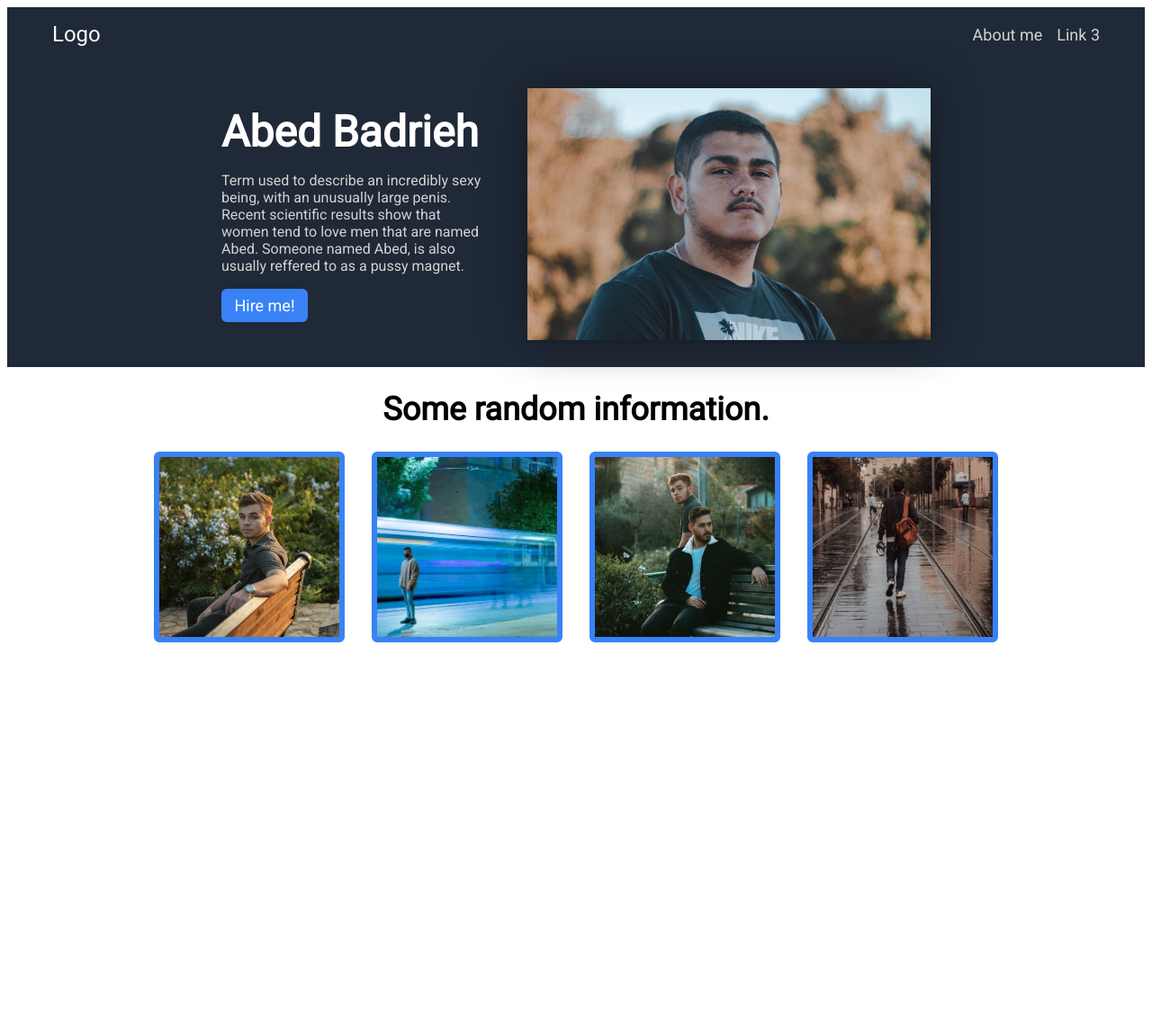
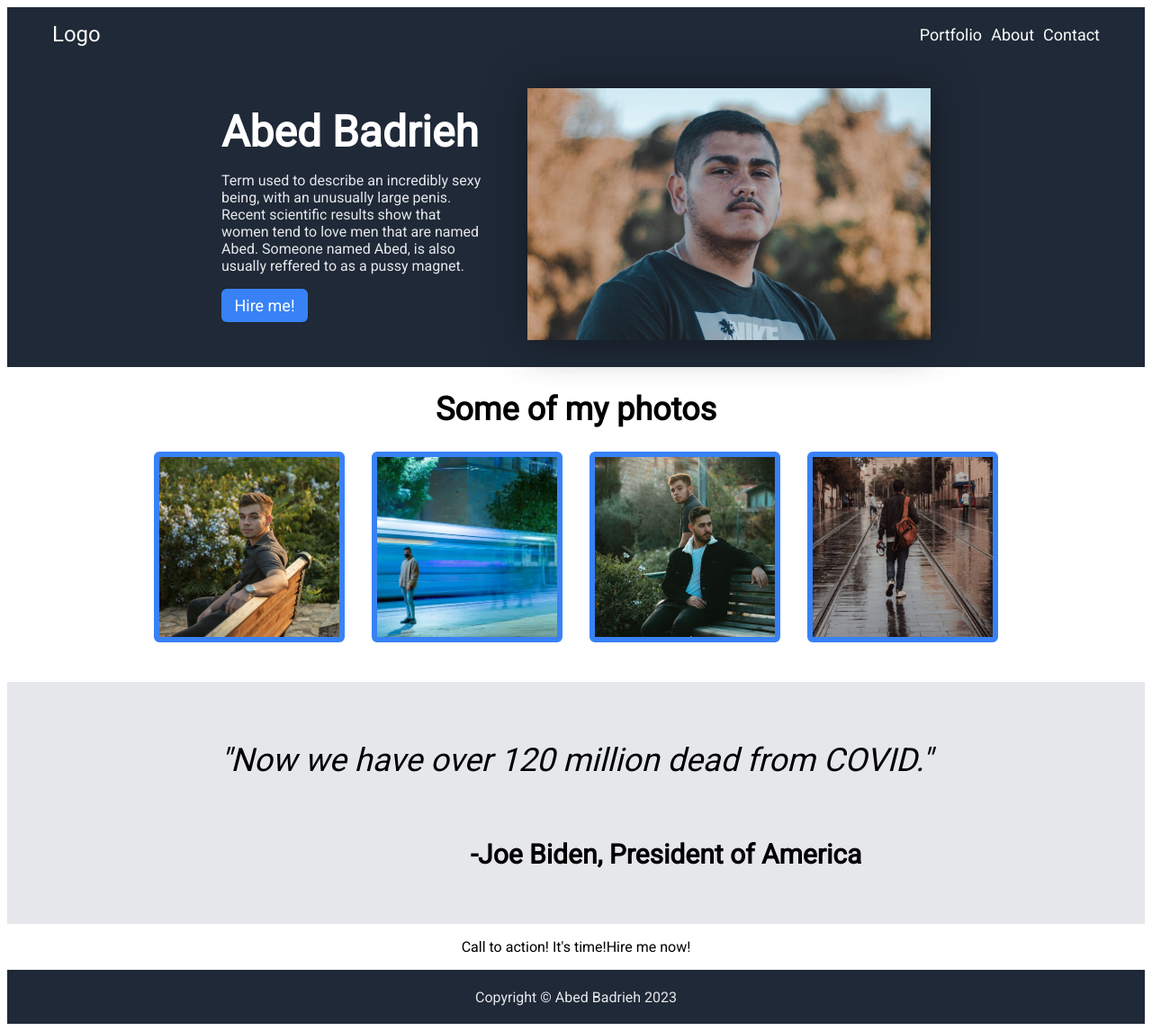
Before and after one commit to HamadAlsayed/landing-page, a plain HTML site: page index.html in a window 1280 px wide. Shown: the whole page at 90% size. Before the commit the page ends 808 px from the top, so only its background shows below. Drawn offline with Linux system fonts and the light colour scheme.

Commit message:
Add cta panel

```diff
--- a/css/style.css
+++ b/css/style.css
@@ -1,8 +1,7 @@
-html, body {
+body {
     display: flex;
     flex-direction: column;
     min-height: 100vh;
-    height: 100%;
     font-family: 'Roboto', sans-serif;
 }
 
@@ -14,13 +13,15 @@ a {
 ul {
     display: flex;
     list-style-type: none;
-    gap: 8px;
+    gap: 10px;
 }
 
 .header, .hero,
 .information, .reviews,
 .footer, .call-action,
-.image-container, .nav{
+.image-container, .nav,
+.quote, .call-action,
+.call-container{
     display: flex;
     align-items: center;
     justify-content: center;
@@ -29,15 +30,13 @@ ul {
 .header {
     background-color: #1F2937;
     min-height: 60px;
-
 }
 
 .nav {
     margin-right: 50px;
 }
-
 .nav a {
-    color: lightgrey;
+    color: #F9FAF8;
 }
 
 .logo {
@@ -51,6 +50,7 @@ ul {
     background-color: #1F2937;
     padding: 30px;
     gap: 40px;
+    flex-wrap: wrap;
 }
 
 .hero img {
@@ -71,9 +71,10 @@ ul {
     font-weight: bolder;
 }
 
-.paragraph {
-    color: lightgrey;
+.hero .paragraph {
+    color: #E5E7EB;
     max-width: 300px;
+
 }
 
 .sign-up {
@@ -101,6 +102,8 @@ ul {
 
 .image-container {
     gap: 30px;
+    flex-wrap: wrap;
+    padding-bottom: 40px;
 }
 
 .info-image img {
@@ -112,12 +115,29 @@ ul {
 
 .quote {
     background-color: #E5E7EB;
+    flex-direction: column;
+    padding: 30px;
+    font-size: 36px;
+}
+
+.quotee {
+    font-weight: bolder;
+    margin-left: 200px;
+    font-size: 30px;
+}
+
+.quote .paragraph {
+    font-style: italic;
 }
 
 .call-action {
-    background-color: #3882F6;
+    background-color: white;
 }
+
 
 .footer {
     background-color: #1F2937;
+    min-height: 60px;
+    color: #E5E7EB;
+    margin-top: auto;
 }
--- a/index.html
+++ b/index.html
@@ -14,11 +14,11 @@
 
     <body>
         <div class="header">
-            <div class="logo">Logo</div>
+            <a href="./index.html" class="logo">Logo</a>
             <ul class="nav">
-                <li><a href="#" >About me</a></li>
-                <li><a href="#" ></a></li>
-                <li><a href="#" >Link 3</a></li>
+                <li><a href="./pages/portfolio.html">Portfolio</a></li>
+                <li><a href="./pages/about.html">About</a></li>
+                <li><a href="./pages/contact.html">Contact</a></li>
             </ul>
         </div>
 
@@ -37,7 +37,7 @@
         </div>
 
         <div class="information">
-            <div class="title">Some random information.</div>
+            <div class="title">Some of my photos</div>
 
             <div class="image-container">
 
@@ -62,15 +62,19 @@
         </div>
 
         <div class="quote">
+            <p class="paragraph">"Now we have over 120 million dead from COVID."</p>
+            <p class="quotee">-Joe Biden, President of America</p>
+        </div>
+
+
+
+        <div class="call-action">
+            <p class="paragraph">Call to action! It's time!</p>
+            <p class="paragraph">Hire me now!</p>
 
         </div>
 
-        <div class="call-action">
+        <div class="footer">Copyright © Abed Badrieh 2023</div>
 
-        </div>
-
-        <div class="footer">
-
-        </div>
     </body>
 </html>
```
